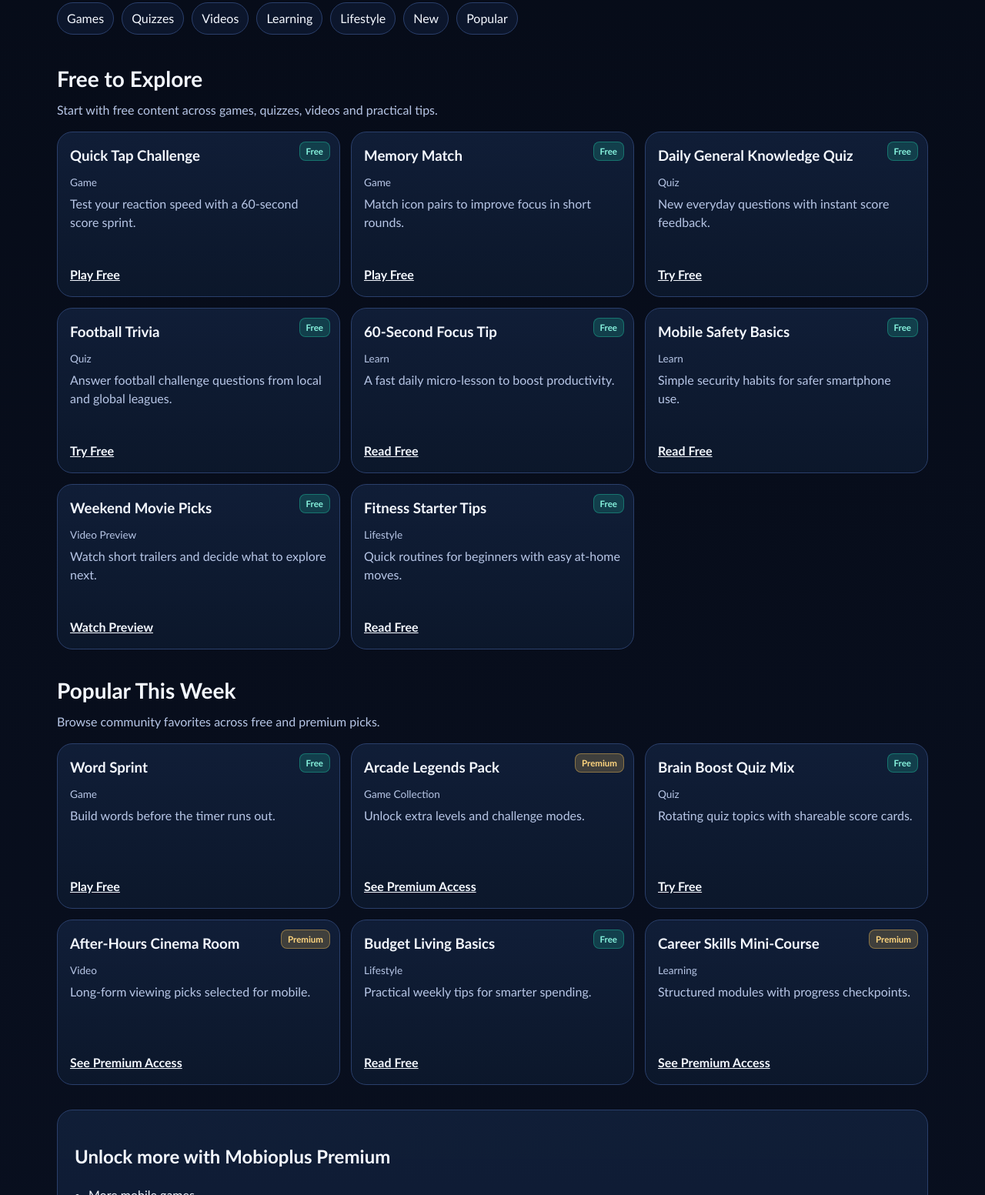
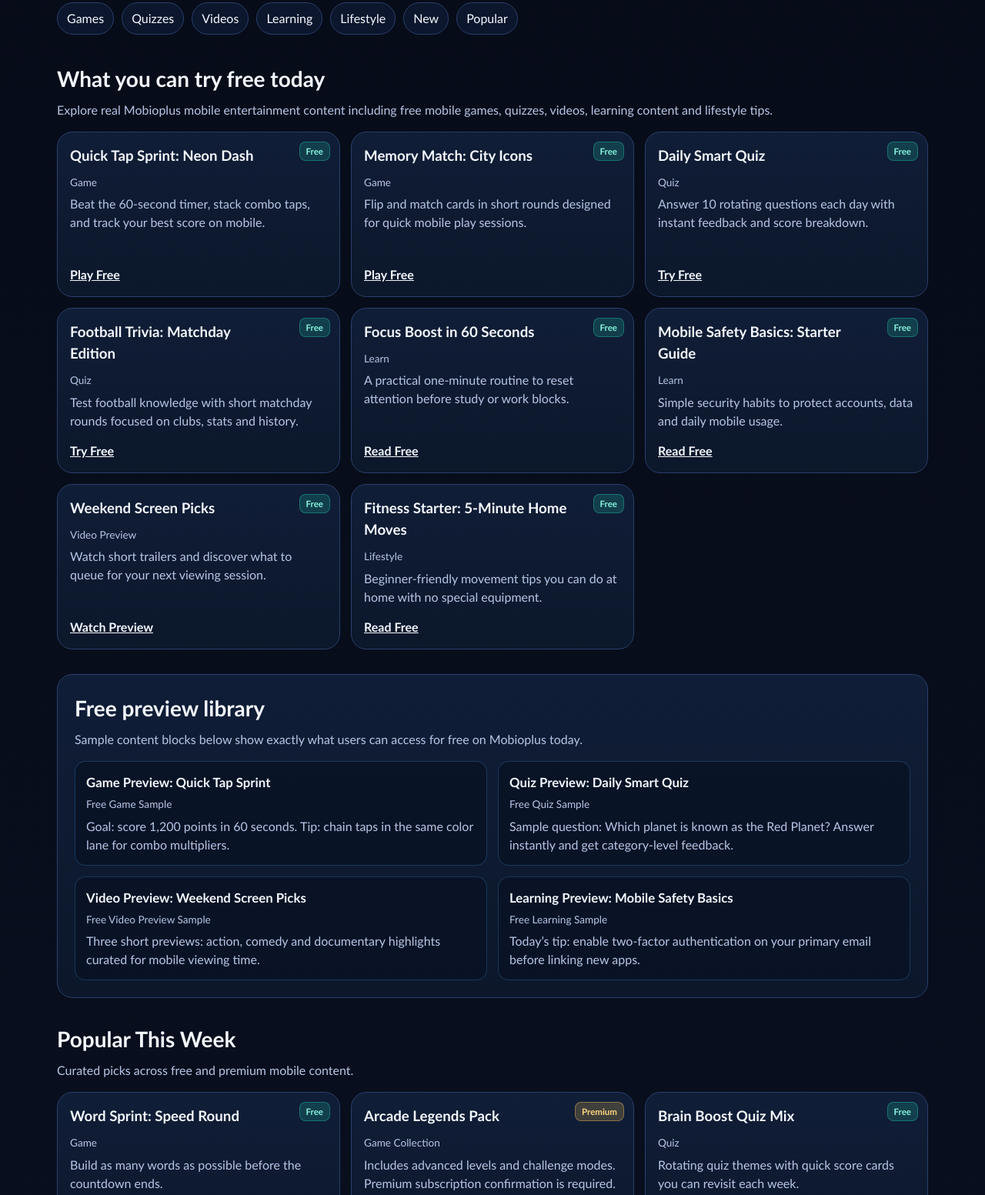
Before and after one commit to RicV-Sam/mobioplus-za-landing, a plain HTML site: page mobioplus/index.html in a window 1280 px wide. Shown: the part 554-2107 px from the top of the page at 77% size. Drawn offline with Linux system fonts and the light colour scheme.

Commit message:
Improve Mobioplus content credibility

```diff
--- a/mobioplus/index.html
+++ b/mobioplus/index.html
@@ -83,65 +83,94 @@
 
     <section id="free-content" class="content-section" aria-labelledby="free-title">
       <div class="section-head">
-        <h2 id="free-title">Free to Explore</h2>
-        <p>Start with free content across games, quizzes, videos and practical tips.</p>
+        <h2 id="free-title">What you can try free today</h2>
+        <p>Explore real Mobioplus mobile entertainment content including free mobile games, quizzes, videos, learning content and lifestyle tips.</p>
       </div>
       <div class="card-grid">
         <article id="games" class="content-card">
           <span class="badge badge-free">Free</span>
-          <h3>Quick Tap Challenge</h3>
+          <h3>Quick Tap Sprint: Neon Dash</h3>
           <p class="meta">Game</p>
-          <p>Test your reaction speed with a 60-second score sprint.</p>
-          <a class="text-cta" href="#free-content">Play Free</a>
+          <p>Beat the 60-second timer, stack combo taps, and track your best score on mobile.</p>
+          <a class="text-cta" href="#free-previews">Play Free</a>
         </article>
         <article class="content-card">
           <span class="badge badge-free">Free</span>
-          <h3>Memory Match</h3>
+          <h3>Memory Match: City Icons</h3>
           <p class="meta">Game</p>
-          <p>Match icon pairs to improve focus in short rounds.</p>
-          <a class="text-cta" href="#free-content">Play Free</a>
+          <p>Flip and match cards in short rounds designed for quick mobile play sessions.</p>
+          <a class="text-cta" href="#free-previews">Play Free</a>
         </article>
         <article id="quizzes" class="content-card">
           <span class="badge badge-free">Free</span>
-          <h3>Daily General Knowledge Quiz</h3>
+          <h3>Daily Smart Quiz</h3>
           <p class="meta">Quiz</p>
-          <p>New everyday questions with instant score feedback.</p>
-          <a class="text-cta" href="#quizzes">Try Free</a>
+          <p>Answer 10 rotating questions each day with instant feedback and score breakdown.</p>
+          <a class="text-cta" href="#free-previews">Try Free</a>
         </article>
         <article class="content-card">
           <span class="badge badge-free">Free</span>
-          <h3>Football Trivia</h3>
+          <h3>Football Trivia: Matchday Edition</h3>
           <p class="meta">Quiz</p>
-          <p>Answer football challenge questions from local and global leagues.</p>
-          <a class="text-cta" href="#quizzes">Try Free</a>
+          <p>Test football knowledge with short matchday rounds focused on clubs, stats and history.</p>
+          <a class="text-cta" href="#free-previews">Try Free</a>
         </article>
         <article id="learn" class="content-card">
           <span class="badge badge-free">Free</span>
-          <h3>60-Second Focus Tip</h3>
+          <h3>Focus Boost in 60 Seconds</h3>
           <p class="meta">Learn</p>
-          <p>A fast daily micro-lesson to boost productivity.</p>
-          <a class="text-cta" href="#learn">Read Free</a>
+          <p>A practical one-minute routine to reset attention before study or work blocks.</p>
+          <a class="text-cta" href="#free-previews">Read Free</a>
         </article>
         <article class="content-card">
           <span class="badge badge-free">Free</span>
-          <h3>Mobile Safety Basics</h3>
+          <h3>Mobile Safety Basics: Starter Guide</h3>
           <p class="meta">Learn</p>
-          <p>Simple security habits for safer smartphone use.</p>
-          <a class="text-cta" href="#learn">Read Free</a>
+          <p>Simple security habits to protect accounts, data and daily mobile usage.</p>
+          <a class="text-cta" href="#free-previews">Read Free</a>
         </article>
         <article id="videos" class="content-card">
           <span class="badge badge-free">Free</span>
-          <h3>Weekend Movie Picks</h3>
+          <h3>Weekend Screen Picks</h3>
           <p class="meta">Video Preview</p>
-          <p>Watch short trailers and decide what to explore next.</p>
-          <a class="text-cta" href="#videos">Watch Preview</a>
+          <p>Watch short trailers and discover what to queue for your next viewing session.</p>
+          <a class="text-cta" href="#free-previews">Watch Preview</a>
         </article>
         <article id="lifestyle" class="content-card">
           <span class="badge badge-free">Free</span>
-          <h3>Fitness Starter Tips</h3>
+          <h3>Fitness Starter: 5-Minute Home Moves</h3>
           <p class="meta">Lifestyle</p>
-          <p>Quick routines for beginners with easy at-home moves.</p>
-          <a class="text-cta" href="#lifestyle">Read Free</a>
+          <p>Beginner-friendly movement tips you can do at home with no special equipment.</p>
+          <a class="text-cta" href="#free-previews">Read Free</a>
+        </article>
+      </div>
+    </section>
+
+    <section id="free-previews" class="content-section preview-section" aria-labelledby="preview-title">
+      <div class="section-head">
+        <h2 id="preview-title">Free preview library</h2>
+        <p>Sample content blocks below show exactly what users can access for free on Mobioplus today.</p>
+      </div>
+      <div class="preview-grid">
+        <article class="preview-card">
+          <h3>Game Preview: Quick Tap Sprint</h3>
+          <p class="meta">Free Game Sample</p>
+          <p>Goal: score 1,200 points in 60 seconds. Tip: chain taps in the same color lane for combo multipliers.</p>
+        </article>
+        <article class="preview-card">
+          <h3>Quiz Preview: Daily Smart Quiz</h3>
+          <p class="meta">Free Quiz Sample</p>
+          <p>Sample question: Which planet is known as the Red Planet? Answer instantly and get category-level feedback.</p>
+        </article>
+        <article class="preview-card">
+          <h3>Video Preview: Weekend Screen Picks</h3>
+          <p class="meta">Free Video Preview Sample</p>
+          <p>Three short previews: action, comedy and documentary highlights curated for mobile viewing time.</p>
+        </article>
+        <article class="preview-card">
+          <h3>Learning Preview: Mobile Safety Basics</h3>
+          <p class="meta">Free Learning Sample</p>
+          <p>Today’s tip: enable two-factor authentication on your primary email before linking new apps.</p>
         </article>
       </div>
     </section>
@@ -149,52 +178,62 @@
     <section id="popular" class="content-section" aria-labelledby="popular-title">
       <div class="section-head">
         <h2 id="popular-title">Popular This Week</h2>
-        <p>Browse community favorites across free and premium picks.</p>
+        <p>Curated picks across free and premium mobile content.</p>
       </div>
       <div class="card-grid">
         <article class="content-card">
           <span class="badge badge-free">Free</span>
-          <h3>Word Sprint</h3>
+          <h3>Word Sprint: Speed Round</h3>
           <p class="meta">Game</p>
-          <p>Build words before the timer runs out.</p>
-          <a class="text-cta" href="#free-content">Play Free</a>
+          <p>Build as many words as possible before the countdown ends.</p>
+          <a class="text-cta" href="#free-previews">Play Free</a>
         </article>
         <article class="content-card">
           <span class="badge badge-premium">Premium</span>
           <h3>Arcade Legends Pack</h3>
           <p class="meta">Game Collection</p>
-          <p>Unlock extra levels and challenge modes.</p>
+          <p>Includes advanced levels and challenge modes. Premium subscription confirmation is required.</p>
           <a class="text-cta" href="#premium">See Premium Access</a>
         </article>
         <article class="content-card">
           <span class="badge badge-free">Free</span>
           <h3>Brain Boost Quiz Mix</h3>
           <p class="meta">Quiz</p>
-          <p>Rotating quiz topics with shareable score cards.</p>
-          <a class="text-cta" href="#quizzes">Try Free</a>
+          <p>Rotating quiz themes with quick score cards you can revisit each week.</p>
+          <a class="text-cta" href="#free-previews">Try Free</a>
         </article>
         <article class="content-card">
           <span class="badge badge-premium">Premium</span>
           <h3>After-Hours Cinema Room</h3>
           <p class="meta">Video</p>
-          <p>Long-form viewing picks selected for mobile.</p>
+          <p>Extended viewing picks and editor collections. Premium subscription confirmation is required.</p>
           <a class="text-cta" href="#premium">See Premium Access</a>
         </article>
         <article class="content-card">
           <span class="badge badge-free">Free</span>
           <h3>Budget Living Basics</h3>
           <p class="meta">Lifestyle</p>
-          <p>Practical weekly tips for smarter spending.</p>
-          <a class="text-cta" href="#lifestyle">Read Free</a>
+          <p>Weekly practical ideas for food planning, transport and smarter day-to-day spending.</p>
+          <a class="text-cta" href="#free-previews">Read Free</a>
         </article>
         <article class="content-card">
           <span class="badge badge-premium">Premium</span>
           <h3>Career Skills Mini-Course</h3>
           <p class="meta">Learning</p>
-          <p>Structured modules with progress checkpoints.</p>
+          <p>Structured modules with guided checkpoints. Premium subscription confirmation is required.</p>
           <a class="text-cta" href="#premium">See Premium Access</a>
         </article>
       </div>
+    </section>
+
+    <section class="why-section" aria-labelledby="why-title">
+      <h2 id="why-title">Why Mobioplus?</h2>
+      <ul>
+        <li>Free content is available on this page before any subscription decision.</li>
+        <li>Built as a mobile-first entertainment hub for games, quizzes, videos and learning content.</li>
+        <li>Premium mobile content is optional and available when you choose to upgrade.</li>
+        <li>For MTN subscribers, price and unsubscribe details are shown clearly before confirmation.</li>
+      </ul>
     </section>
 
     <section id="premium" class="premium-section" aria-labelledby="premium-title">
--- a/mobioplus/mobioplus.css
+++ b/mobioplus/mobioplus.css
@@ -166,6 +166,13 @@
 .content-card p { margin: 6px 0 0; color: var(--muted); }
 .text-cta { margin-top: auto; padding-top: 12px; display: inline-block; color: var(--text); font-weight: 700; }
 .premium-section, .how-section, .trust-section, .faq-section { padding: 22px; margin: 30px 0; }
+.preview-section, .why-section { padding: 22px; margin: 30px 0; background: linear-gradient(180deg, rgba(18, 33, 61, 0.82), rgba(12, 24, 44, 0.92)); border: 1px solid var(--line); border-radius: 20px; }
+.preview-grid { margin-top: 16px; display: grid; grid-template-columns: 1fr; gap: 14px; }
+.preview-card { background: rgba(9, 18, 35, 0.75); border: 1px solid rgba(73, 167, 255, 0.24); border-radius: 14px; padding: 14px; }
+.preview-card h3 { margin: 0 0 6px; font-size: 1.05rem; }
+.preview-card p { margin: 6px 0 0; color: var(--muted); }
+.why-section ul { margin: 10px 0 0 18px; padding: 0; }
+.why-section li { margin-bottom: 8px; color: var(--muted); }
 .premium-section ul { margin: 10px 0 0 18px; padding: 0; }
 .premium-cta-wrap { margin-top: 14px; }
 .billing-note { font-size: 0.9rem; color: #cce2ff; margin: 8px 0 0; }
@@ -205,6 +212,7 @@
   .hero-copy { padding: 30px; }
   .hero-panel { grid-template-columns: 1fr; }
   .card-grid { grid-template-columns: repeat(2, minmax(0, 1fr)); }
+  .preview-grid { grid-template-columns: repeat(2, minmax(0, 1fr)); }
   .trust-section dl { grid-template-columns: 180px 1fr; }
 }
 @media (min-width: 1024px) {
@@ -213,7 +221,9 @@
   .hero-panel { padding: 18px; }
   .category-strip { margin: 26px 0 16px; }
   .card-grid { grid-template-columns: repeat(3, minmax(0, 1fr)); }
+  .preview-grid { grid-template-columns: repeat(2, minmax(0, 1fr)); }
 }
 @media (min-width: 1366px) {
   .card-grid { grid-template-columns: repeat(4, minmax(0, 1fr)); }
+  .preview-grid { grid-template-columns: repeat(4, minmax(0, 1fr)); }
 }
```
